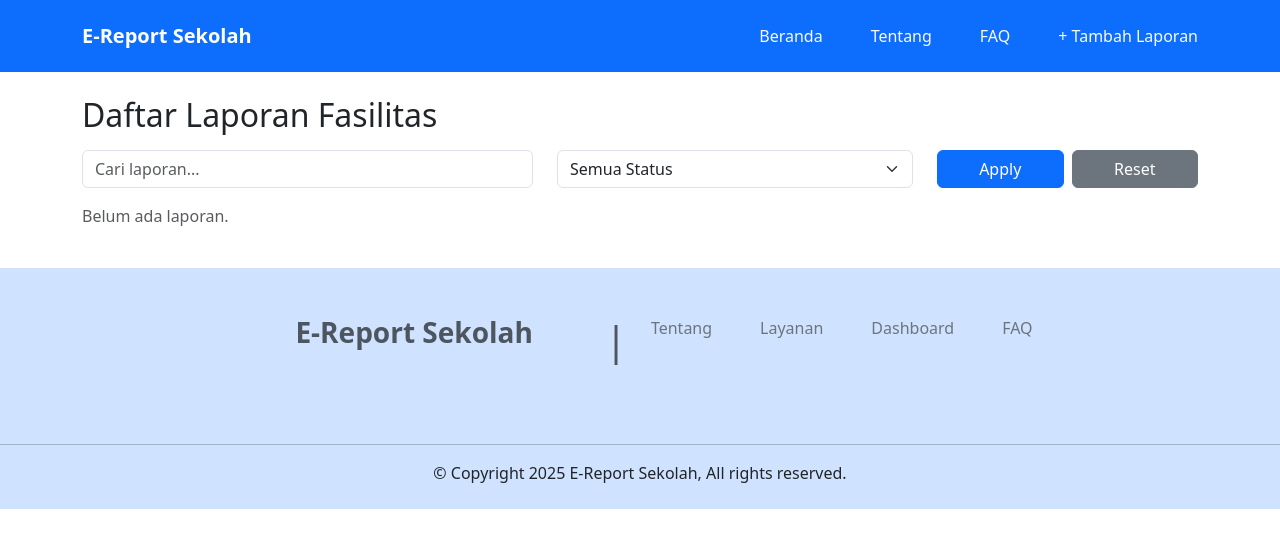
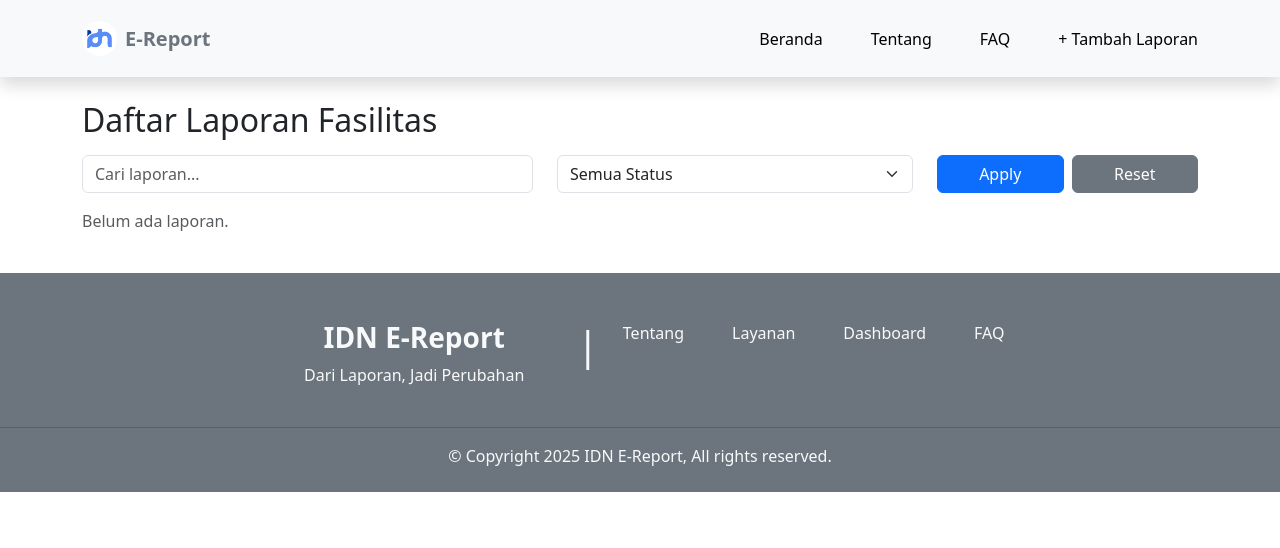
Before and after one commit to Abqory468/E-reportWebsite, a plain HTML site: page reports.html in a window 1280 px wide. Drawn offline with nearby package versions, Linux system fonts and the light colour scheme.

Commit message:
Modif a little

```diff
--- a/reports.html
+++ b/reports.html
@@ -4,6 +4,7 @@
     <meta charset="UTF-8" />
     <meta name="viewport" content="width=device-width, initial-scale=1.0" />
     <title>Daftar Laporan | E-Report Sekolah</title>
+    <link rel="shortcut icon" href="img/IDN-LOGO 1.png" type="image/x-icon">
     <link
       href="https://cdn.jsdelivr.net/npm/bootstrap@5.3.2/dist/css/bootstrap.min.css"
       rel="stylesheet"
@@ -11,14 +12,17 @@
   </head>
   <body>
     <!-- Navbar -->
-    <nav class="navbar py-3 navbar-expand navbar-dark bg-primary" id="heroSection">
+    <nav class="navbar py-3 navbar-expand navbar-dark bg-light shadow" id="heroSection" data-aos="fade-in" data-aos-duration="1500">
       <div class="container">
-        <a class="navbar-brand fw-bold" href="index.html">E-Report Sekolah</a>
+        <a href="index.html" class="navbar-brand d-flex align-items-center gap-2">
+                <img src="img/IDN-LOGO 1.png" alt="IDN logo" width="35px" class="d-inline-block align-text-top">
+                <span class="fw-bold text-secondary">E-Report</span>
+            </a>
         <div class="d-flex gap-5">
-          <a href="index.html" class="nav-link text-light text-decoration-none">Beranda</a>
-          <a href="about.html" class="nav-link text-light text-decoration-none">Tentang</a>
-          <a href="faqhuu.html" class="nav-link text-light text-decoration-none">FAQ</a>
-          <a href="add-report.html" class="nav-link text-light text-decoration-none">+ Tambah Laporan</a>
+          <a href="index.html" class="nav-link text-black text-decoration-none">Beranda</a>
+          <a href="about.html" class="nav-link text-black text-decoration-none">Tentang</a>
+          <a href="faqhuu.html" class="nav-link text-black text-decoration-none">FAQ</a>
+          <a href="add-report.html" class="nav-link text-black text-decoration-none">+ Tambah Laporan</a>
         </div>
       </div>
     </nav>
@@ -57,30 +61,33 @@
     </main>
 
     <!-- Footer -->
-     <div class="footer bg-primary-subtle py-5 text-center d-flex justify-content-center">
+    <div data-aos="fade-up" data-aos-duration="1500">
+       <div class="footer bg-secondary pt-5 text-center d-flex justify-content-center">
         <div class="row">
 
           <div class="col-md">
-          <h3><a href="index.html" class="fw-bold mx-lg-5 text-muted text-nowrap text-decoration-none">E-Report Sekolah</a></h3>
+            <h3><a href="#heroSection" class="fw-bold mx-lg-5 text-light text-nowrap text-decoration-none">IDN E-Report</a></h3>
+            <p class="text-light">Dari Laporan, Jadi Perubahan</p>
           </div>
 
           <div class="col-md">
-          <h1 class="text-muted">|</h1>
+            <h1 class="text-light">|</h1>
           </div>
 
           <div class="col-md d-flex gap-5">
-          <div><a href="about.html" class="text-secondary text-decoration-none" id="footerLink">Tentang</a></div>
-          <div><a href="#layananSection" class="text-secondary text-decoration-none" id="footerLink">Layanan</a></div>
-          <div><a href="#dashboard" class="text-secondary text-decoration-none" id="footerLink">Dashboard</a></div>
-          <div><a href="#faqSection" class="text-secondary text-decoration-none" id="footerLink">FAQ</a></div>
+            <div><a href="about.html" class="text-light text-decoration-none" id="footerLink">Tentang</a></div>
+            <div><a href="#layananSection" class="text-light text-decoration-none" id="footerLink">Layanan</a></div>
+            <div><a href="#dashboard" class="text-light text-decoration-none" id="footerLink">Dashboard</a></div>
+            <div><a href="#faqSection" class="text-light text-decoration-none" id="footerLink">FAQ</a></div>
           </div>
 
         </div>
        </div>
 
-     <div class="bg-primary-subtle py-2">
+       <div class="bg-secondary py-2">
         <hr>
-      <p class="text-center">© Copyright 2025 E-Report Sekolah, All rights reserved. </p>
+        <p class="text-center text-light">© Copyright 2025 IDN E-Report, All rights reserved. </p>
+       </div>
     </div>
 
     <script src="js/reports.js"></script>
```
Also changed, not shown: about.html (+21 -16 lines), add-report.html (+1 -11 lines), edit-report.html (+13 -2 lines), faqhuu.html (+20 -16 lines), index.html (+36 -35 lines), report-detail.html (+1 -0 lines), img/IDN-LOGO 1.png (added). Lines whose indentation alone changed are shown as unchanged.
